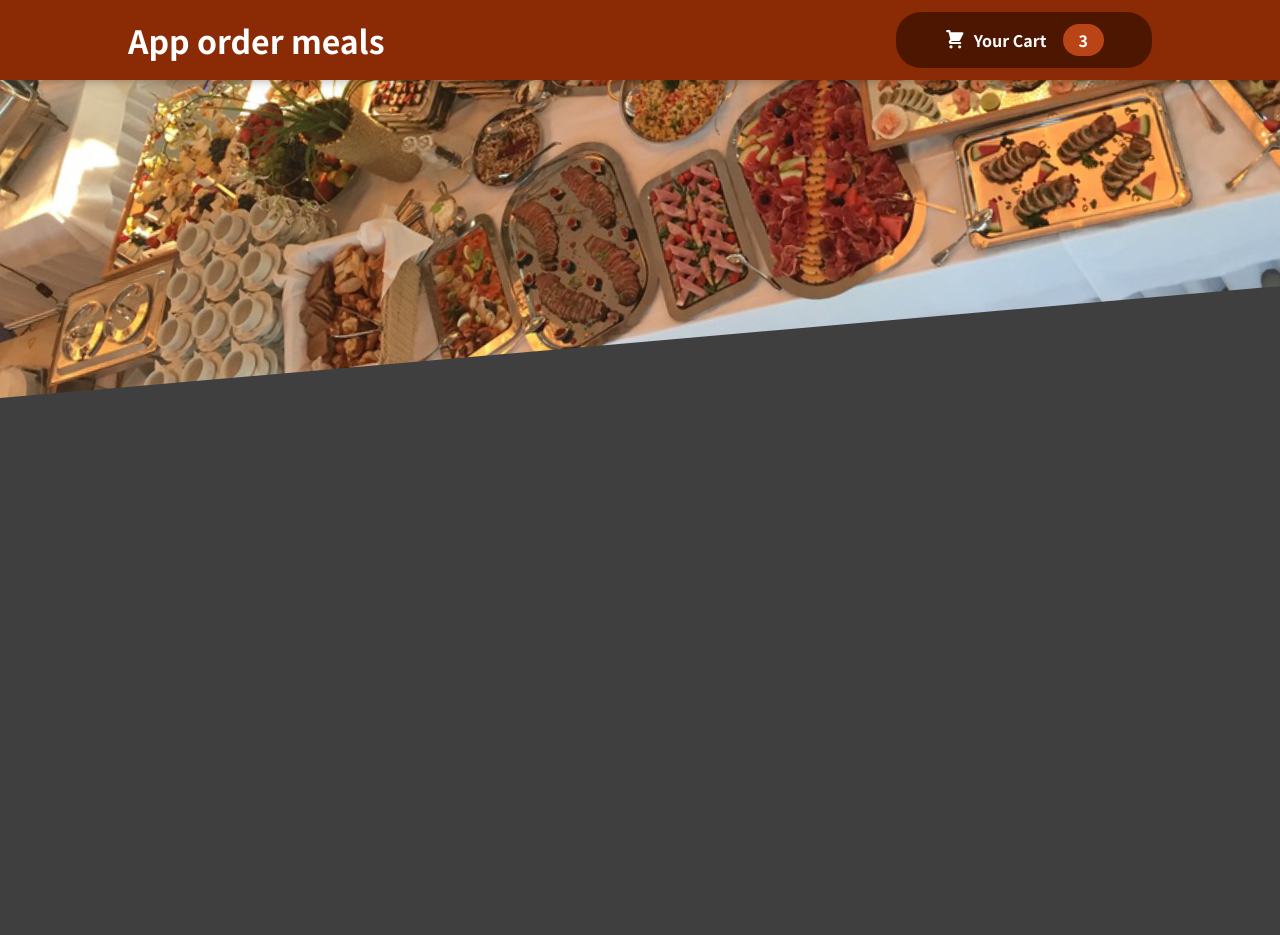
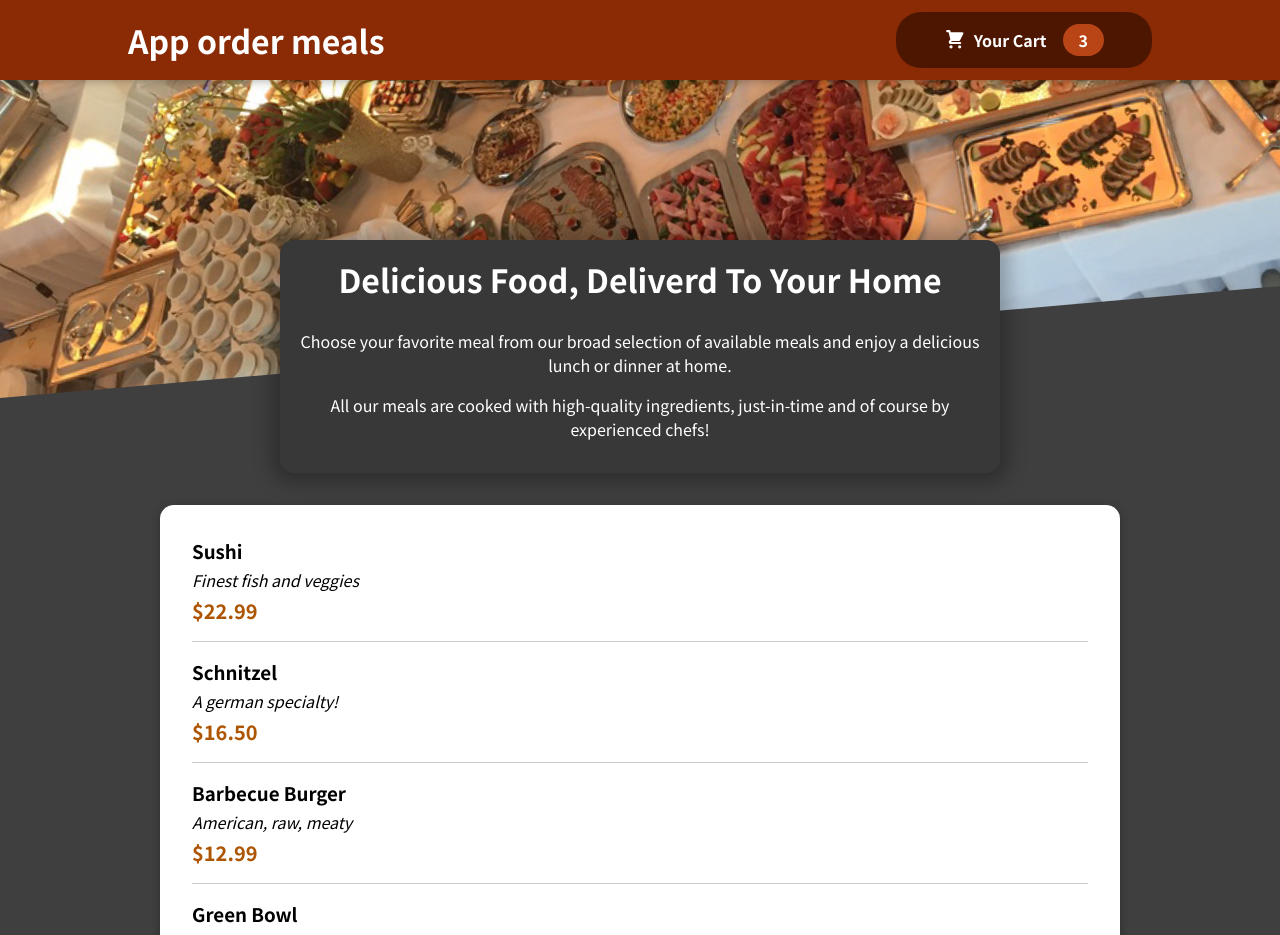
Before and after one commit to jensengbg-michele-carmagnani/food-order-reactApp, a React (Create React App) app: page / in a window 1280 px wide. Shown: the top 935 px of the page. Before the commit the page ends 800 px from the top, so only its background shows below. Built offline with nearby package versions, Linux system fonts and the light colour scheme.

Commit message:
add MealItem.js Card.js

```diff
--- a/src/App.js
+++ b/src/App.js
@@ -1,9 +1,13 @@
 import Header from "./components/Layout/Header";
 import React, { Fragment } from "react";
+import Meals from './components/Meals/Meals'
 function App() {
   return (
     <Fragment>
       <Header />
+      <main>
+        <Meals />
+      </main>
     </Fragment>
   );
 }
--- /dev/null
+++ b/src/components/Meals/AvailableMeals.js
@@ -0,0 +1,50 @@
+import React from "react";
+import classes from "./AvailableMeals.module.css";
+import Card from "../UI/Card";
+import Meal from "./MealItem";
+const DUMMY_MEALS = [
+  {
+    id: "m1",
+    name: "Sushi",
+    description: "Finest fish and veggies",
+    price: 22.99,
+  },
+  {
+    id: "m2",
+    name: "Schnitzel",
+    description: "A german specialty!",
+    price: 16.5,
+  },
+  {
+    id: "m3",
+    name: "Barbecue Burger",
+    description: "American, raw, meaty",
+    price: 12.99,
+  },
+  {
+    id: "m4",
+    name: "Green Bowl",
+    description: "Healthy...and green...",
+    price: 18.99,
+  },
+];
+const AvailableMeals = () => {
+  const mealsList = DUMMY_MEALS.map((meal) => (
+    <Meal
+      key={meal.id}
+      name={meal.name}
+      price={meal.price}
+      description={meal.description}
+    />
+  ));
+
+  return (
+    <section className={classes.meals}>
+      <Card>
+        <ul>{mealsList}</ul>
+      </Card>
+    </section>
+  );
+};
+
+export default AvailableMeals;
--- /dev/null
+++ b/src/components/Meals/AvailableMeals.module.css
@@ -0,0 +1,24 @@
+.meals {
+  max-width: 60rem;
+  width: 90%;
+  margin: 2rem auto;
+  animation: meals-appear 1s ease-out forwards;
+}
+
+.meals ul {
+  list-style: none;
+  margin: 0;
+  padding: 0;
+}
+
+@keyframes meals-appear {
+  from {
+    opacity: 0;
+    transform: translateY(3rem);
+  }
+
+  to {
+    opacity: 1;
+    transform: translateY(0);
+  }
+}
--- /dev/null
+++ b/src/components/Meals/MealItem.js
@@ -0,0 +1,17 @@
+import React from "react";
+import classes from "./MealItem.module.css";
+const MealItem = (props) => {
+  const price = `$${props.price.toFixed(2)}`;
+  return (
+    <li className={classes.meal}>
+      <div>
+        <h3>{props.name}</h3>
+      </div>
+      <div className={classes.description}> {props.description}</div>
+      <div className={classes.price}>{price}</div>
+      <div></div>
+    </li>
+  );
+};
+
+export default MealItem;
--- /dev/null
+++ b/src/components/Meals/MealItem.module.css
@@ -0,0 +1,23 @@
+.meal {
+  display: flex;
+  justify-content: space-between;
+  margin: 1rem;
+  padding-bottom: 1rem;
+  border-bottom: 1px solid #ccc;
+  flex-direction: column;
+}
+
+.meal h3 {
+  margin: 0 0 0.25rem 0;
+}
+
+.description {
+  font-style: italic;
+}
+
+.price {
+  margin-top: 0.25rem;
+  font-weight: bold;
+  color: #ad5502;
+  font-size: 1.25rem;
+}
--- /dev/null
+++ b/src/components/Meals/Meals.js
@@ -0,0 +1,14 @@
+import React, {Fragment} from 'react'
+import MealsSummary from './MealsSummary'
+import AvailableMeals from './AvailableMeals'
+
+const Meals = () => {
+  return (
+    <Fragment>
+      <MealsSummary/>
+      <AvailableMeals/>
+    </Fragment>
+  )
+}
+
+export default Meals
--- /dev/null
+++ b/src/components/Meals/MealsSummary.js
@@ -0,0 +1,19 @@
+import React from "react";
+import classes from "./MealsSummary.module.css";
+const MealsSummary = () => {
+  return (
+    <section className={classes.summary}>
+      <h2>Delicious Food, Deliverd To Your Home</h2>
+      <p>
+        Choose your favorite meal from our broad selection of available meals
+        and enjoy a delicious lunch or dinner at home.
+      </p>
+      <p>
+        All our meals are cooked with high-quality ingredients, just-in-time and
+        of course by experienced chefs!
+      </p>
+    </section>
+  );
+};
+
+export default MealsSummary;
--- /dev/null
+++ b/src/components/Meals/MealsSummary.module.css
@@ -0,0 +1,18 @@
+.summary {
+  text-align: center;
+  max-width: 45rem;
+  width: 90%;
+  margin: auto;
+  margin-top: -10rem;
+  position: relative;
+  background-color: #383838;
+  color: white;
+  border-radius: 14px;
+  padding: 1rem;
+  box-shadow: 0 1px 18px 10px rgba(0, 0, 0, 0.25);
+}
+
+.summary h2 {
+  font-size: 2rem;
+  margin-top: 0;
+}
--- /dev/null
+++ b/src/components/UI/Card.js
@@ -0,0 +1,10 @@
+import React from 'react'
+import classes from './Card.module.css'
+export const Card = (props) => {
+  return (
+    <div className={classes.card}>
+      {props.children}
+    </div>
+  )
+}
+export default Card
--- /dev/null
+++ b/src/components/UI/Card.module.css
@@ -0,0 +1,6 @@
+.card {
+  padding: 1rem;
+  box-shadow: 0 2px 8px rgba(0, 0, 0, 0.25);
+  border-radius: 14px;
+  background-color: white;
+}
```
Also changed, not shown: src/components/Meals/MealItemForm.js (added, +11 -0 lines).
